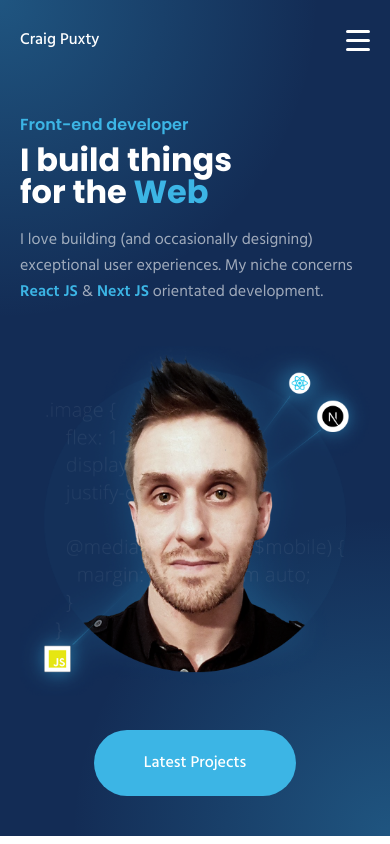
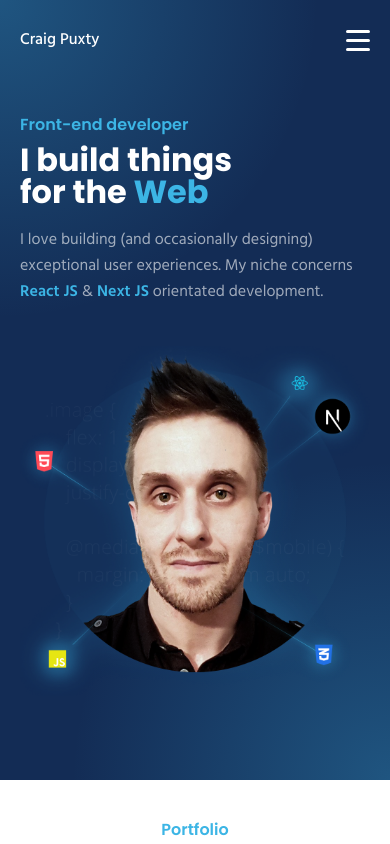
Before and after one commit to Dangereye/portfolio-v2, a Next.js app: page / in a window 390 px wide. Shown: the top 844 px of the page. Built offline with nearby package versions, Linux system fonts and the light colour scheme.

Commit message:
Tweeked responsive behaviour of Hero article.

```diff
--- a/articles/hero/Hero.js
+++ b/articles/hero/Hero.js
@@ -34,7 +34,9 @@ export default function Hero() {
             </div>
           </div>{" "}
           <div className="image">
-            <Image src="/img/hero/profile.png" width="800" height="800" />
+            <div className="image__wrapper">
+              <Image src="/img/hero/profile.png" width="800" height="800" />
+            </div>
           </div>
         </div>
 
--- a/styles/articles/_hero.scss
+++ b/styles/articles/_hero.scss
@@ -6,9 +6,9 @@
 
   .container {
     display: flex;
-    gap: 4rem;
     flex-direction: column;
     justify-content: space-between;
+    gap: 4rem;
   }
 
   .content {
@@ -20,9 +20,9 @@
   }
 
   .typography {
-    flex: 1 1 45rem;
+    flex: 1 2 40rem;
 
-    @media (max-width: 1076px) {
+    @media (max-width: 976px) {
       margin-top: 7.5rem;
     }
   }
@@ -47,10 +47,11 @@
 
   .btns {
     @media (max-width: $mobile) {
-      width: 100%;
-      justify-content: center;
-      position: absolute;
-      bottom: 0;
+      // width: 100%;
+      // justify-content: center;
+      // position: absolute;
+      // bottom: 0;
+      display: none;
     }
   }
 
@@ -93,12 +94,17 @@
   }
 
   .image {
-    flex: 1 1 45rem;
+    flex: 2 1 40rem;
     display: flex;
     justify-content: center;
 
+    &__wrapper {
+      @media (max-width: 976px) {
+        max-width: 60rem;
+      }
+    }
+
     @media (max-width: $mobile) {
-      margin: 0 auto 6rem auto;
     }
   }
 }
```
Also changed, not shown: public/img/hero/profile.png.
